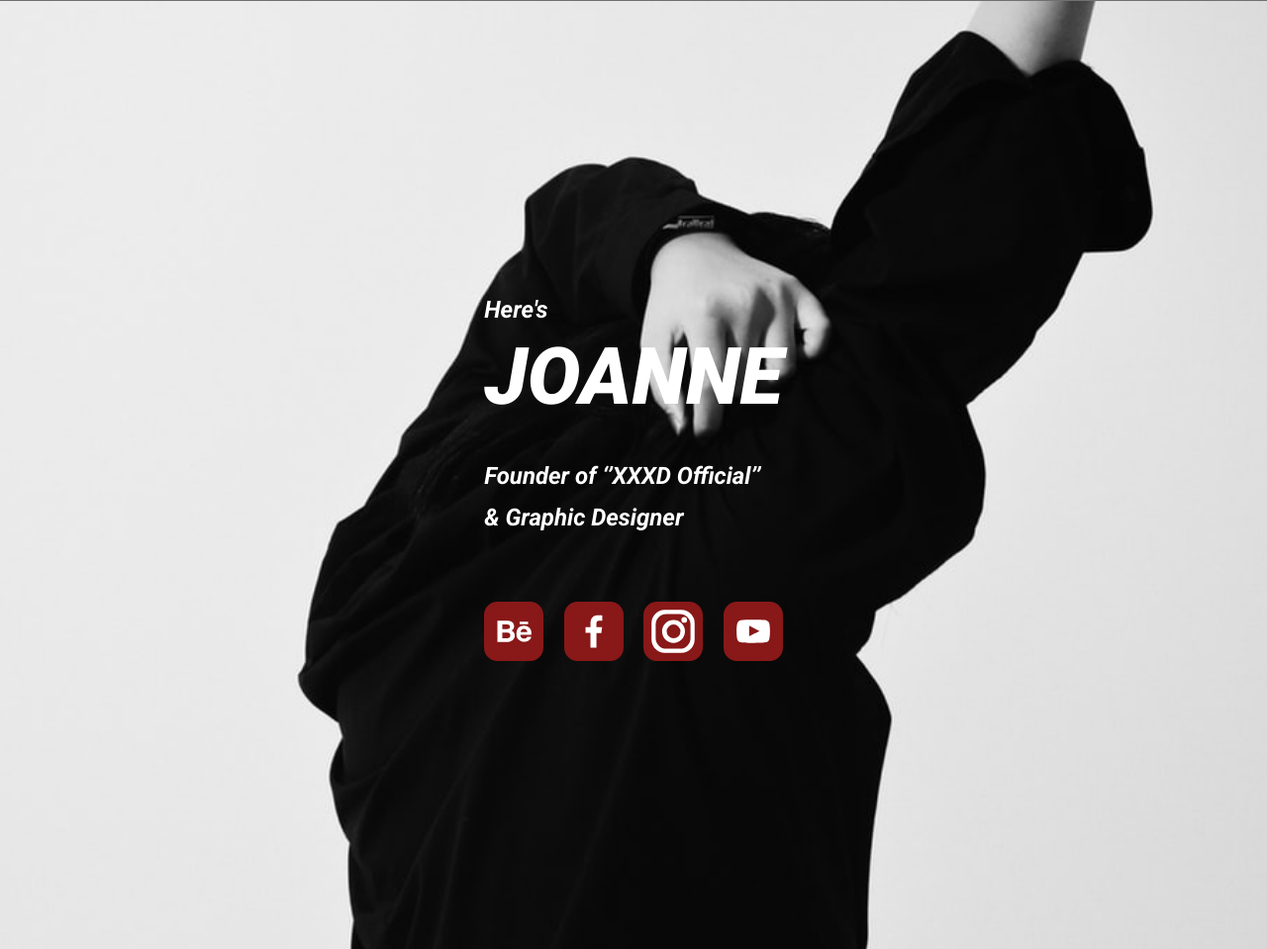
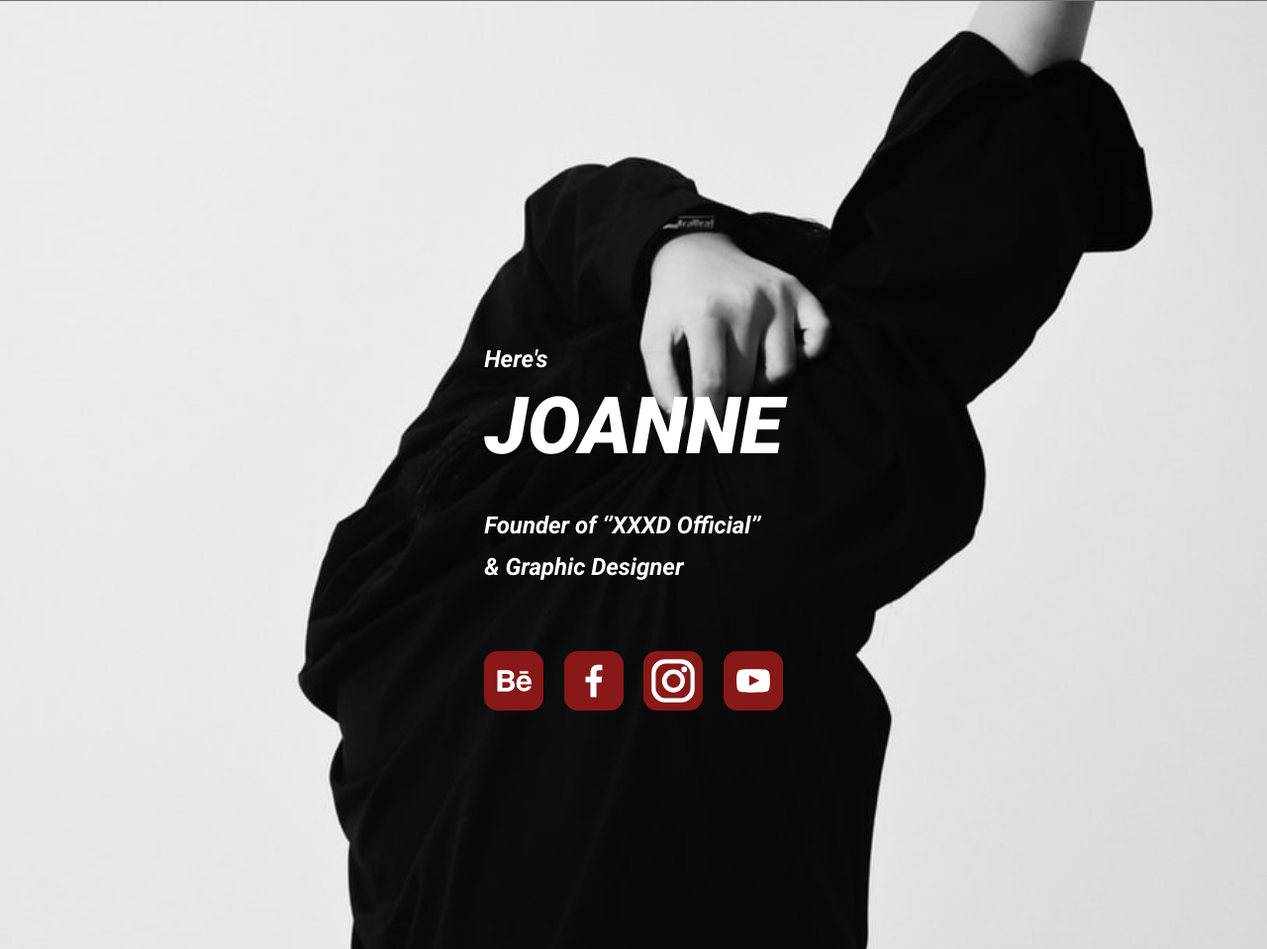
Before and after one commit to dogwantfly/website-w2, a plain HTML site: page index.html in a window 1280 px wide. Shown: the top 959 px of the page at 99% size. Drawn offline with Linux system fonts and the light colour scheme.

Commit message:
老師建議修改 v2
.banner__content 新增 margin

```diff
--- a/scss/_website.scss
+++ b/scss/_website.scss
@@ -6,6 +6,9 @@
     background-size: cover;
     align-items: center;
     height: 960px;
+    &__content{
+        margin-top: 100px;
+    }
 }
 
 h1{
```
Also changed, not shown: css/all.css, 1 other file.
